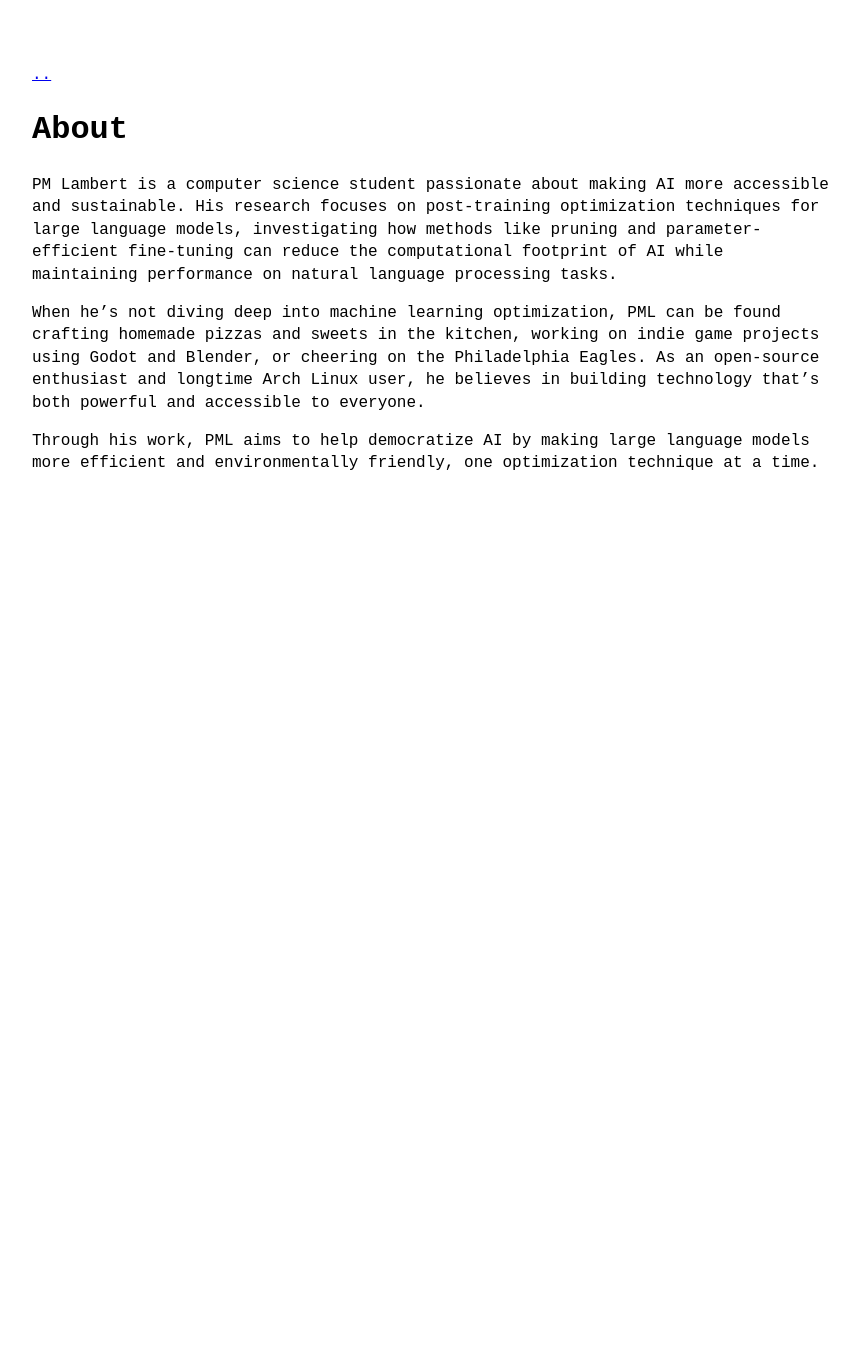
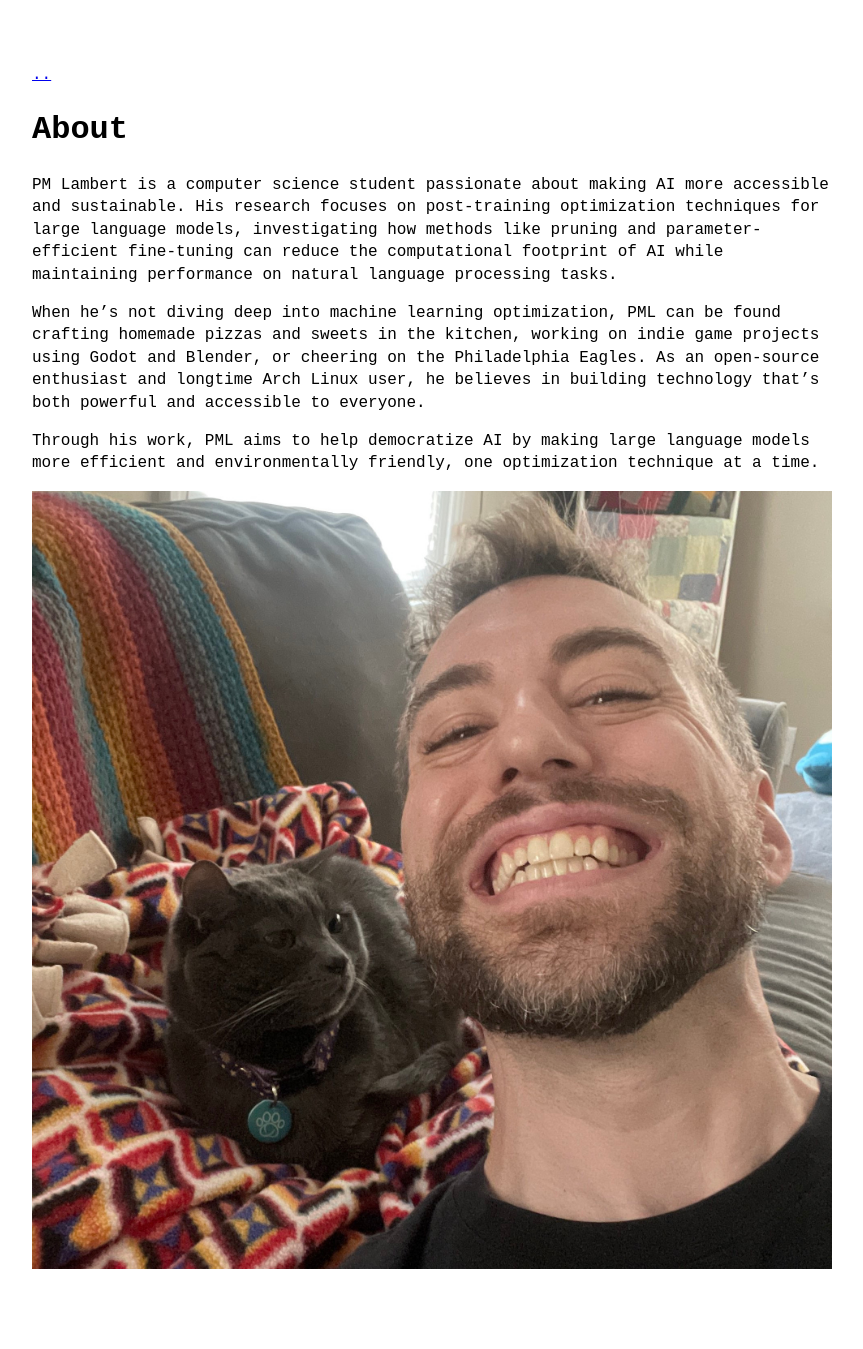
Before and after one commit to hipml/hipml.github.io, a Jekyll site: the page built from about.md, in a window 1280 px wide. Shown: the whole page, without its empty margins (208-1071 px from the left). Built offline with Jekyll 4.4.1, drawn with Linux system fonts in a browser that asks for light colours; before the commit the page ends 900 px from its top, so only the background shows below that.

Commit message:
Adding a selfie to the about page

```diff
--- a/about.md
+++ b/about.md
@@ -8,3 +8,6 @@ PM Lambert is a computer science student passionate about making AI more accessi
 When he's not diving deep into machine learning optimization, PML can be found crafting homemade pizzas and sweets in the kitchen, working on indie game projects using Godot and Blender, or cheering on the Philadelphia Eagles. As an open-source enthusiast and longtime Arch Linux user, he believes in building technology that's both powerful and accessible to everyone.
 
 Through his work, PML aims to help democratize AI by making large language models more efficient and environmentally friendly, one optimization technique at a time.
+
+
+![Me](images/me-catten-cropped.jpg)
```
Also changed, not shown: images/me-catten-cropped.jpg (added).
